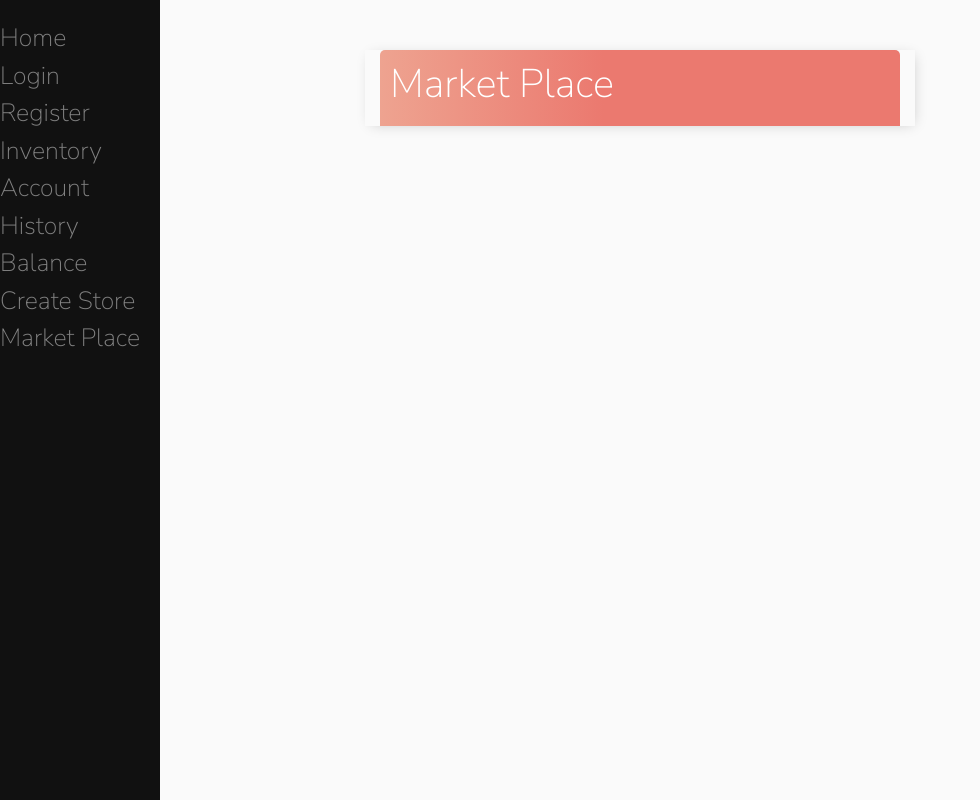
After one commit to AdventurousDataScientist/EcommerceSite, a Django app: page /marketplace in a window 1280 px wide. The commit adds this page. Shown: the whole page, without its empty margins (0-980 px from the left). Run offline with Django 4.2, Linux system fonts and the light colour scheme; data that the repository does not hold is empty; parts of the project's set-up code (start-up, migrations or seed data) failed here and were passed over.

Commit message:
Added Marketplace Functionality

```diff
--- a/ecommerce_site/main/templates/main/base.html
+++ b/ecommerce_site/main/templates/main/base.html
@@ -90,6 +90,8 @@
           <a href="/history">History</a>
           <a href="/balance">Balance</a>
           <a href="/create_store">Create Store</a>
+          <a href="/marketplace">Market Place</a>
+
       </div>
 
     <div class="container">  <!-- <div class="row justify-content-center"></div> -->
--- /dev/null
+++ b/ecommerce_site/main/templates/main/marketplace.html
@@ -0,0 +1,21 @@
+{% extends "main/base.html" %}
+
+{% block title %}Create Store{% endblock %}
+
+
+
+{% block content %}
+
+    <div class="header-bar">
+        <h1>Market Place</h1>
+    </div>
+
+    {% for store in stores %}
+        <h2>Name: {{ store.name }}</h2>
+        <p>Category: {{ store.category }}</p>
+        <p>Description: {{ store.description }}</p>
+        <br>
+        <br>
+        <br>
+    {% endfor %}
+{% endblock content %}
--- a/ecommerce_site/main/urls.py
+++ b/ecommerce_site/main/urls.py
@@ -16,4 +16,5 @@ urlpatterns = [
     path("end", views.end, name="end"),
     path("create_store", views.create_store, name="create_store"),
     path("store/<str:username>/<int:store_id>", views.show_store, name="show_store"),
+    path("marketplace", views.marketplace, name='marketplace'),
 ]
--- a/ecommerce_site/main/views.py
+++ b/ecommerce_site/main/views.py
@@ -258,3 +258,7 @@ def show_store(request, username, store_id):
         debug_file.write(f"Arguments: {arguments}")
         debug_file.close()
     return render(request, "main/show_store.html", {"store": store, "store_items":store_items})
+
+def marketplace(request):
+    stores = Store.objects.all()
+    return render(request, "main/marketplace.html", {"stores": stores})
```
